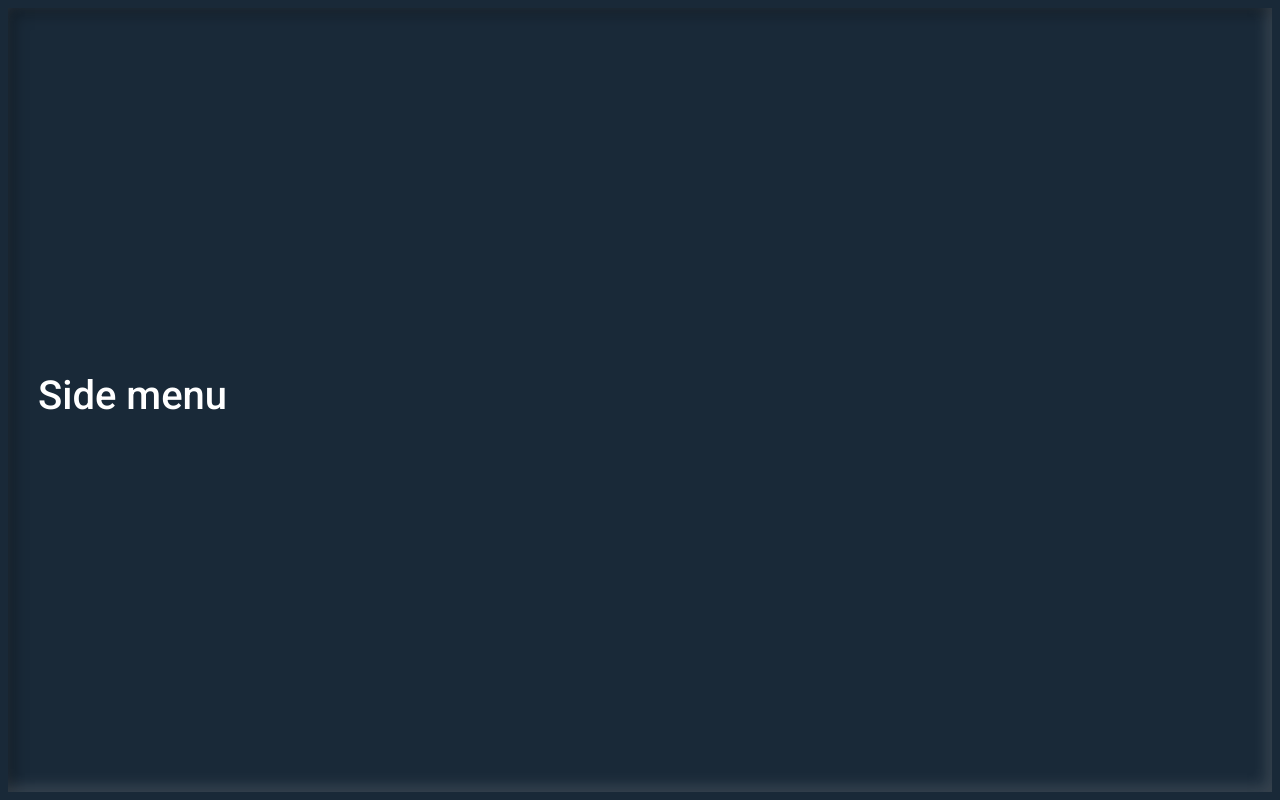
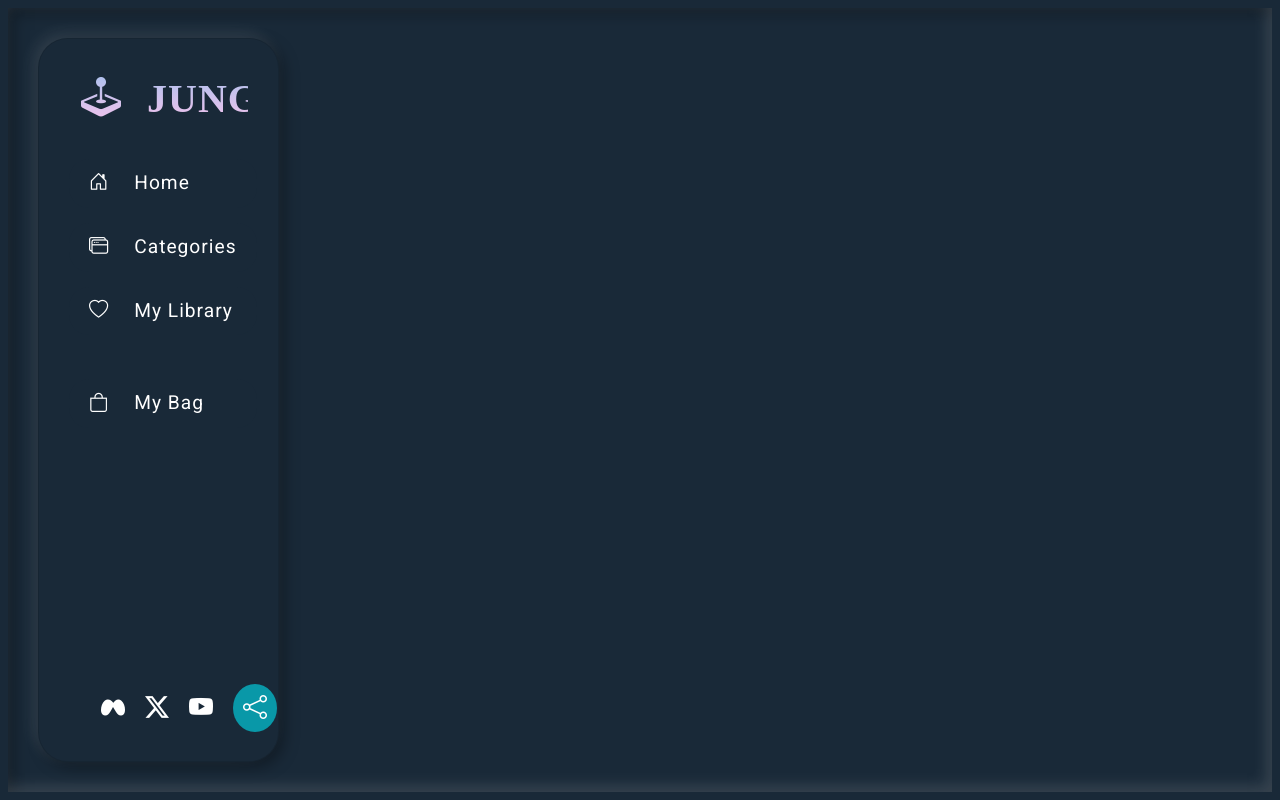
Before and after one commit to faizalmsdev/JoystickJungle, a React (Create React App) app: page / in a window 1280 px wide. Built offline with nearby package versions, Linux system fonts and the light colour scheme; a web font is replaced by a local one.

Commit message:
Side Bar Completed

```diff
--- /dev/null
+++ b/src/components/NavListitem.jsx
@@ -0,0 +1,14 @@
+    import React from 'react'
+
+    function NavListitem({ item }) {
+    return (
+        <li>
+            <a href="#">
+                <i className={`bi ${item.icon}`}></i>
+                <span className='navName'>{item.name}</span>
+            </a>
+        </li>
+    )
+    }
+
+    export default NavListitem;
--- a/src/components/SideMenu.jsx
+++ b/src/components/SideMenu.jsx
@@ -1,10 +1,32 @@
-    import React from 'react';
+    import React, { useState } from 'react';
     import "./sideMenu.css";
+    import navListData from '../data/navListData';
+    import NavListitem from './NavListitem';
+    import socialListData from '../data/socialListData';
+    import SocialListitem from './SocialListitem';
 
     function SideMenu() {
+        const[navData,setNavData] = useState(navListData);
     return (
-        <div>
-            <h1>Side menu</h1>
+        <div className='sideMenu'>
+            {/* Logo  */}
+            <a href="#" className='logo'>
+                <i className="bi bi-joystick"></i>
+                <span className="brand">Jungle</span>
+            </a>
+
+                {/* List  */}
+            <ul className="nav">
+                {navData.map(item => (
+                        <NavListitem key={item.id} item={item}  />
+                    ))}
+            </ul>
+            <ul className="social">
+                    {socialListData.map(data =>(
+                        <SocialListitem key={data.id} data={data} />
+                    ))}
+            </ul>
+
         </div>
     )
     }
--- /dev/null
+++ b/src/components/SocialListitem.jsx
@@ -0,0 +1,13 @@
+    import React from 'react'
+
+    function SocialListitem({data}) {
+    return (
+        <li>
+            <a href={`${data.navigate}`} className={`${data.class}`}>
+                <i className={`bi ${data.icon}`}></i>
+            </a>
+        </li>
+    )
+    }
+
+    export default SocialListitem
--- a/src/components/sideMenu.css
+++ b/src/components/sideMenu.css
@@ -0,0 +1,95 @@
+.sideMenu{
+    width: 20%;
+    height: 100%;
+    padding: 30px;
+    border: 1px solid rgba(0,0,0,0.1);
+    border-radius: 30px;
+    background: var(--bgColor);
+    box-shadow: -5px -5px 15px rgba(255,255,255,0.1),
+        5px 5px 15px rgba(0,0,0,0.35);
+    display: flex;
+    flex-direction: column;
+    transition: 1s;
+}
+
+.sideMenu .logo {
+    font-family: 'Bauhaus 93';
+    position: relative;
+    text-decoration: none;
+    display: inline-flex;
+    align-items: center;
+    margin-left: 12px;
+    gap: 25px;
+    color: transparent; /* Make the font color transparent */
+    background-image: linear-gradient(to top, #fbc2eb 0%, #a6c1ee 100%);
+    font-size: 2.5rem;
+    font-weight: 600;
+    letter-spacing: 1px;
+    text-transform: uppercase;
+    -webkit-background-clip: text; /* Clip background to text */
+    background-clip: text; /* Clip background to text */
+}
+
+.sideMenu .nav{
+    margin-top: 30px;
+    display: flex;
+    flex-direction: column;
+    list-style: none;
+    gap: 15px;
+}
+
+.sideMenu .nav li a {
+    text-decoration: none;
+    color: #ffffff;
+    font-size: 1.2rem;
+    letter-spacing: 1px;
+    display: inline-flex;
+    align-items: center;
+    gap: 25px;
+    transition: 0.5s;
+    background: var(--bgColor);
+    border-radius: 20px;
+    padding: 10px 20px;
+    width: 100%;
+    transition: 0.5s;
+}
+
+.sideMenu .nav li a:hover,
+.sideMenu .nav li a.active{
+    box-shadow: -5px -5px 15px rgba(255,255,255,0.1),
+        5px 5px 15px rgba(0,0,0,0.35);
+}
+
+.sideMenu .social{
+    position: absolute;
+    bottom: 50px;
+    display: flex;
+    align-items: center;
+    list-style: none;
+    gap: 20px;
+    transition: 0.5s;
+}
+
+.sideMenu .social li a{
+    text-decoration: none;
+    color: #ffffff;
+    font-size: 1.5rem;
+    transition: 0.3s;
+}
+
+.sideMenu .social li a:hover{
+    color: var(--second);
+}
+
+.sideMenu .social li .share{
+    background: var(--second);
+    padding: 10px;
+    width: 35px;
+    height: 35px;
+    border-radius: 50%;
+    transition: 0.3s;
+}
+
+.sideMenu .social li .share:hover{
+    background: var(--primary);
+}
--- /dev/null
+++ b/src/data/navListData.js
@@ -0,0 +1,32 @@
+const navListData = [
+    {
+        id: 1,
+        target: 'home',
+        name: `Home`,
+        icon: 'bi-house-door',
+        active: true,
+    },
+    {
+        id: 2,
+        target:'categories',
+        name: `Categories`,
+        icon: 'bi-window-stack',
+        active: false,
+    },
+    {
+        id: 3,
+        target:'library',
+        name:`My Library`,
+        icon: 'bi-heart',
+        active: false,
+    },
+    {
+        id: 4,
+        target: 'bag',
+        name: `My Bag`,
+        icon: 'bi-bag',
+        active: false,
+    },
+];
+
+export default navListData;
--- /dev/null
+++ b/src/data/socialListData.js
@@ -0,0 +1,27 @@
+const socialListData = [
+    {
+        id: 1,
+        icon: 'bi-meta',
+        class:'meta',
+        navigate:"www.facebook.com"
+    },
+    {
+        id: 2,
+        icon: 'bi-twitter-x',
+        class:'x',
+        navigate:"https://twitter.com/faizal_2626_"
+    },
+    {
+        id: 3,
+        icon: 'bi-youtube',
+        class:'youtube',
+        navigate:"www.youtube.com"
+    },
+    {
+        id: 4,
+        icon: 'bi-share',
+        class:'share',
+    },
+];
+
+export default socialListData;
```
